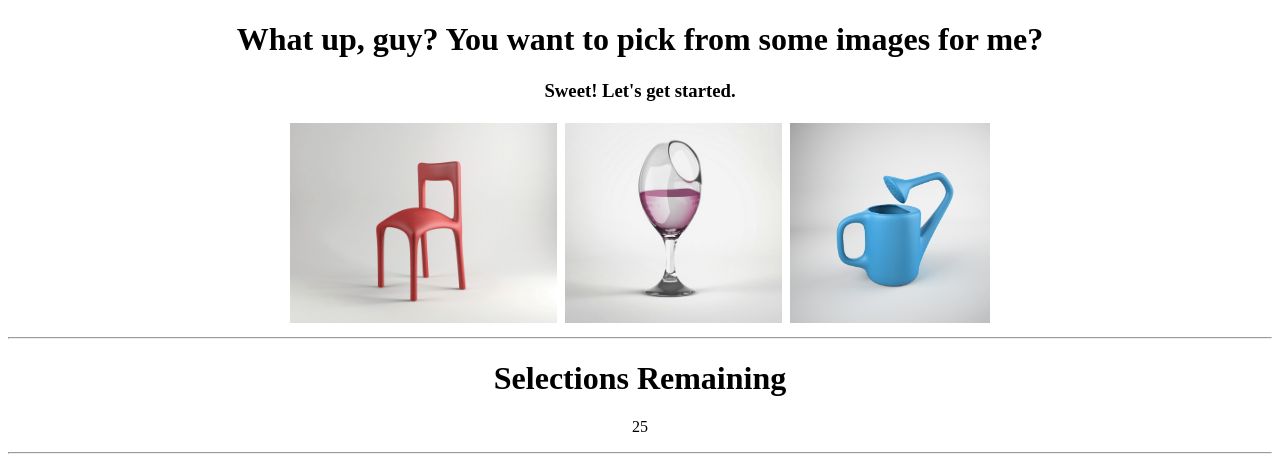
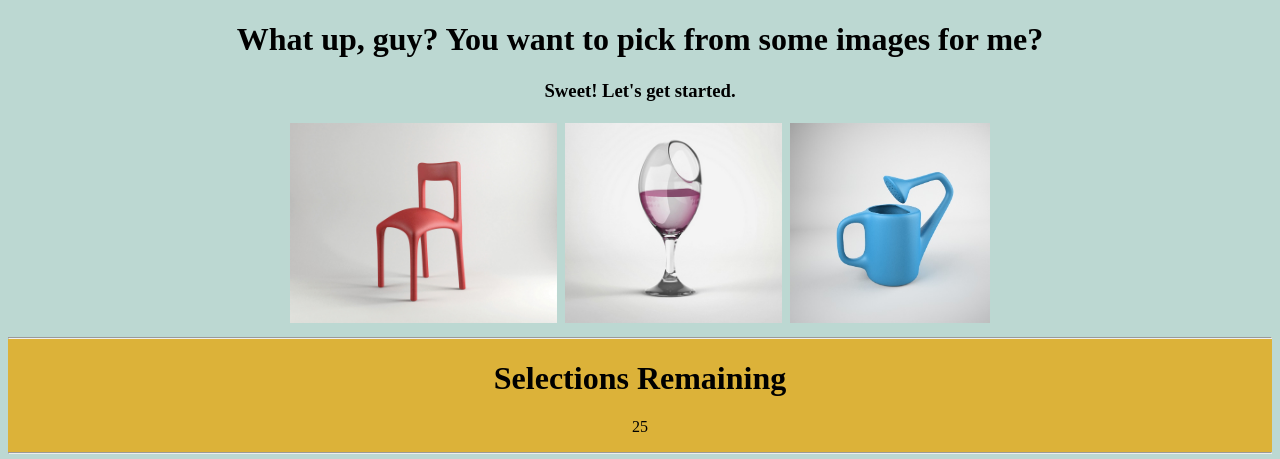
Before and after one commit to snlcessna/busmall, a plain HTML site: page index.html in a window 1280 px wide. Drawn offline with nearby package versions, Linux system fonts and the light colour scheme.

Commit message:
Added localstorage part. Tweaked the CSS.

```diff
--- a/app.js
+++ b/app.js
@@ -1,6 +1,15 @@
 'use strict';
 
 var context = document.getElementById('image-chart').getContext('2d');
+
+if (localStorage.clicks) {
+  var stringifiedData = localStorage.clicks;
+  console.log(stringifiedData);
+
+  imageClicks = JSON.parse(stringifiedData);
+} else {
+  //imageClicks;
+}
 
 function Image(name, path, color) {
   this.name = name;
@@ -15,29 +24,29 @@ function Image(name, path, color) {
 var allImages = [];
 var displayedImages = [];
 var selectionsRemaining = 25;
-var chartColors = ['black', 'white', 'brown', 'green', 'blue', 'red', 'black', 'white', 'brown', 'green', 'blue', 'red', 'black', 'white', 'brown', 'green', 'blue', 'red', 'black'];
-var moreColors = ['red', 'black', 'white', 'brown', 'green', 'blue', 'red', 'black', 'white', 'brown', 'green', 'blue'];
+var chartColors = ['black', 'orange', 'brown', 'green', 'blue', 'red', 'black', '', 'brown', 'green', 'blue', 'red', 'black', 'orange', 'brown', 'green', 'blue', 'red', 'black'];
+var moreColors = ['red', 'black', 'orange', 'brown', 'green', 'blue', 'red', 'black', 'orange', 'brown', 'green', 'blue', 'red', 'black', 'orange', 'brown', 'green', 'blue', 'red', 'black'];
 
-var bag = new Image('bag', 'img/bag.jpg', 'red');
-var banana = new Image('banana', 'img/banana.jpg', 'yellow');
-var bathroom = new Image('bathroom', 'img/bathroom.jpg', 'brown');
-var boots = new Image('boots', 'img/boots.jpg', 'orange');
-var breakfast = new Image('breakfast', 'img/breakfast.jpg', 'blue');
-var bubblegum = new Image('bubblegum', 'img/bubblegum.jpg', 'purple');
-var chair = new Image('chair', 'img/chair.jpg', 'light-blue');
-var cthulhu = new Image('cthulhu', 'img/cthulhu.jpg', 'green');
-var dogduck = new Image('dogduck', 'img/dog-duck.jpg', 'grey');
-var dragon = new Image('dragon', 'img/dragon.jpg', 'gold');
-var pen = new Image('pen', 'img/pen.jpg', 'red');
-var petsweep = new Image('petsweep', 'img/pet-sweep.jpg', 'yellow');
-var scissors = new Image('scissors', 'img/scissors.jpg', 'brown');
-var shark = new Image('shark', 'img/shark.jpg', 'orange');
-var sweep = new Image('sweep', 'img/sweep.png', 'blue');
-var tauntaun = new Image('tauntaun', 'img/tauntaun.jpg', 'purple');
-var unicorn = new Image('unicorn', 'img/unicorn.jpg', 'light-blue');
-var usb = new Image('usb', 'img/usb.gif', 'green');
-var watercan = new Image('watercan', 'img/water-can.jpg', 'grey');
-var wineglass = new Image('wineglass', 'img/wine-glass.jpg', 'gold');
+var bag = new Image('bag', 'img/bag.jpg');
+var banana = new Image('banana', 'img/banana.jpg');
+var bathroom = new Image('bathroom', 'img/bathroom.jpg');
+var boots = new Image('boots', 'img/boots.jpg');
+var breakfast = new Image('breakfast', 'img/breakfast.jpg');
+var bubblegum = new Image('bubblegum', 'img/bubblegum.jpg');
+var chair = new Image('chair', 'img/chair.jpg');
+var cthulhu = new Image('cthulhu', 'img/cthulhu.jpg');
+var dogduck = new Image('dogduck', 'img/dog-duck.jpg');
+var dragon = new Image('dragon', 'img/dragon.jpg');
+var pen = new Image('pen', 'img/pen.jpg');
+var petsweep = new Image('petsweep', 'img/pet-sweep.jpg');
+var scissors = new Image('scissors', 'img/scissors.jpg');
+var shark = new Image('shark', 'img/shark.jpg');
+var sweep = new Image('sweep', 'img/sweep.png');
+var tauntaun = new Image('tauntaun', 'img/tauntaun.jpg');
+var unicorn = new Image('unicorn', 'img/unicorn.jpg');
+var usb = new Image('usb', 'img/usb.gif');
+var watercan = new Image('watercan', 'img/water-can.jpg');
+var wineglass = new Image('wineglass', 'img/wine-glass.jpg');
 
 function showImages() {
   shuffle();
@@ -99,9 +108,9 @@ function handleClicks(event) {
 
     allImages[event.target.id].clicks++; //increment Click var in the clicked image by 1.
     showImages(); //Recall function to display three new images.
-    //selectionsRemaining--;
+
   } else {
-    finalResults();
+    finalResults();//Prints out data in chart form.
     alert('You are out of clicks');
     return;
   }
@@ -114,6 +123,7 @@ function finalResults() {
         return b.clicks - a.clicks;
       });
   drawChart();
+  saveStatsToLocalStorage(imageClicks);
 }
 
 var imageLabels = [];
@@ -166,3 +176,8 @@ function drawChart(){
   });
 
 }
+
+function saveStatsToLocalStorage(stats){
+  var statsString = JSON.stringify(stats);
+  localStorage.clicks = statsString;
+}
--- a/index.html
+++ b/index.html
@@ -6,12 +6,14 @@
     <script src="https://cdnjs.cloudflare.com/ajax/libs/Chart.js/2.6.0/Chart.min.js"></script>
   </head>
   <body>
-    <h1>What up, guy? You want to pick from some images for me?</h1>
-    <h3>Sweet! Let's get started.</h3>
+    <div class="intro">
+      <h1>What up, guy? You want to pick from some images for me?</h1>
+      <h3>Sweet! Let's get started.</h3>
+    </div>
 
     <div class="photo-show">
       <img id="0" src="" class="pics" />
-      <img id="1" src="" class="pics"/>
+      <img id="1" src="" class="pics" />
       <img id="2" src="" class="pics"/>
     </div>
 
@@ -19,10 +21,10 @@
       <hr>
       <h1>Selections Remaining</h1>
       <p id="selections-remaining" /></p>
+      <hr>
     </div>
 
     <div id="chart-div">
-      <hr>
       <canvas id="image-chart"></canvas>
     </div>
 
--- a/style.css
+++ b/style.css
@@ -1,6 +1,19 @@
 
-*, div {
+body {
+  display: block;
   text-align: center;
+  background-color: #BCD8D2;
+}
+
+div {
+  background-color: #BCD8D2;
+  margin: 0px;
+}
+
+.show-results {
+  background-color: #DCB239;
+  color: black;
+  padding-bottom: 0%;
 }
 
 .pics {
@@ -8,7 +21,3 @@
   weight: 200px;
   margin: 2px 2px 2px 2px;
 }
-
-.hidden {
-  display: none;
-}
```
